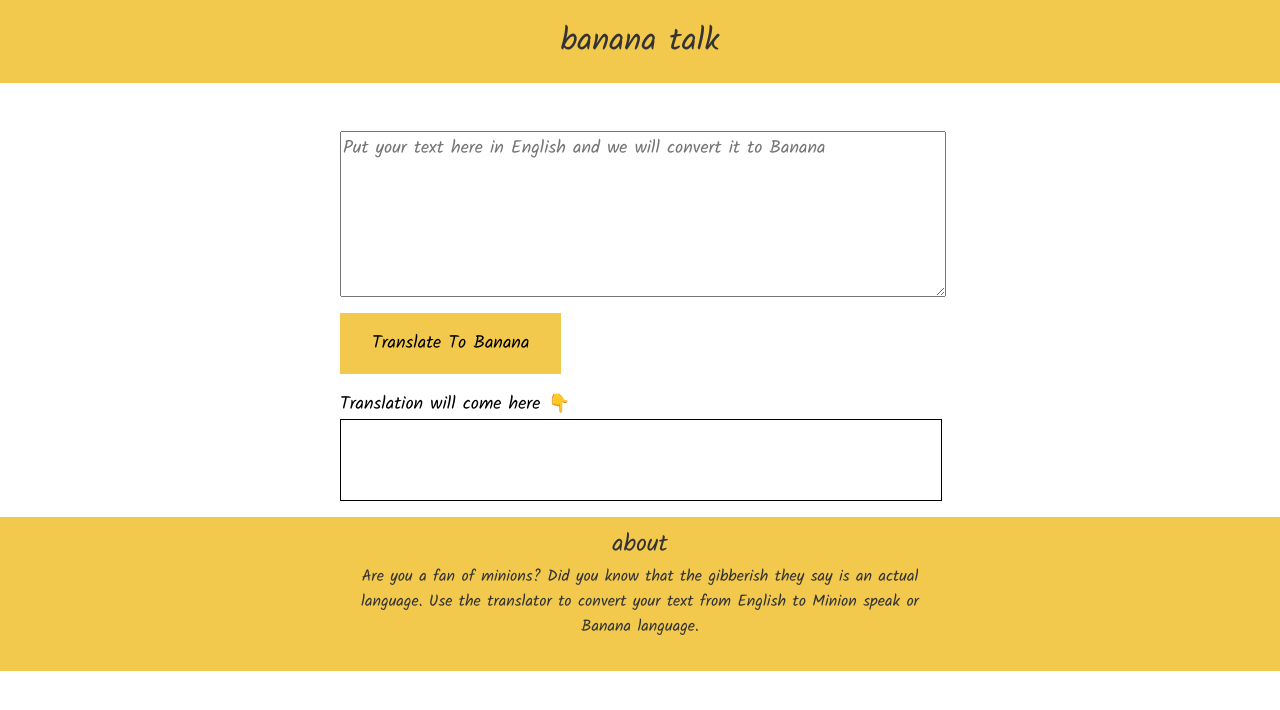
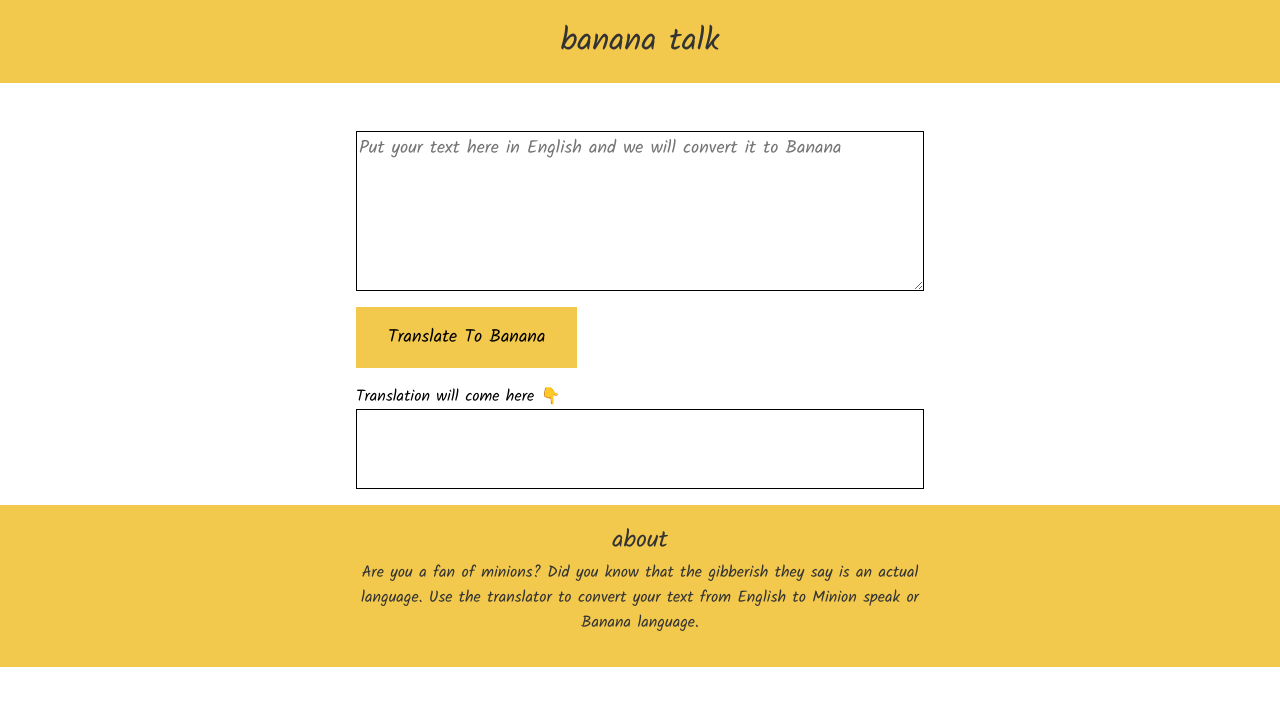
Before and after one commit to stuti612/banana-speak, a plain HTML site: page index.html in a window 1280 px wide. Drawn offline with Linux system fonts and the light colour scheme.

Commit message:
fix: fixed bugs with footer

```diff
--- a/index.html
+++ b/index.html
@@ -15,7 +15,7 @@
     <main>
         <textarea id="txt-input" placeholder="Put your text here in English and we will convert it to Banana" cols="30" rows="10"></textarea>
             <button id="btn-translate">Translate To Banana</button>
-            <div style="font-size: large;">Translation will come here 👇</div>
+            <div style="font-size: medium;">Translation will come here 👇</div>
             <div id="output"></div>
     </main>
 
--- a/styles.css
+++ b/styles.css
@@ -1,13 +1,17 @@
 @import url('https://fonts.googleapis.com/css2?family=Kalam&display=swap');
 :root{
     --primary-color: #F2C94C;
+}
+
+* {
+    box-sizing: border-box;
 }
 
 body{
     font-family: 'Playfair Display', serif;
     margin: 0px;
     font-family: 'Kalam', cursive;
-    box-sizing: border-box;
+    overflow: hidden;
 }
 
 nav{
@@ -29,6 +33,7 @@ textarea{
     width: 100%;
     height: 20vh;
     display: block;
+    border: 1px solid black;
     margin-top: 2rem;
     margin-bottom: 1rem;
     font-size: large;
@@ -36,6 +41,7 @@ textarea{
 }
 
 #output{
+    box-sizing: border-box;
     border: 1px solid black;
     width: 100%;
     height: 10vh;
@@ -59,11 +65,10 @@ footer p{
 }
 
 footer{
-    position: fixed;
     width: 100%;
     background-color: var(--primary-color);
     padding-bottom: 2rem;
-    padding-top: 0.5rem;
+    padding-top: 1rem;
     text-align: center;
     color: #333333;
 }
```
